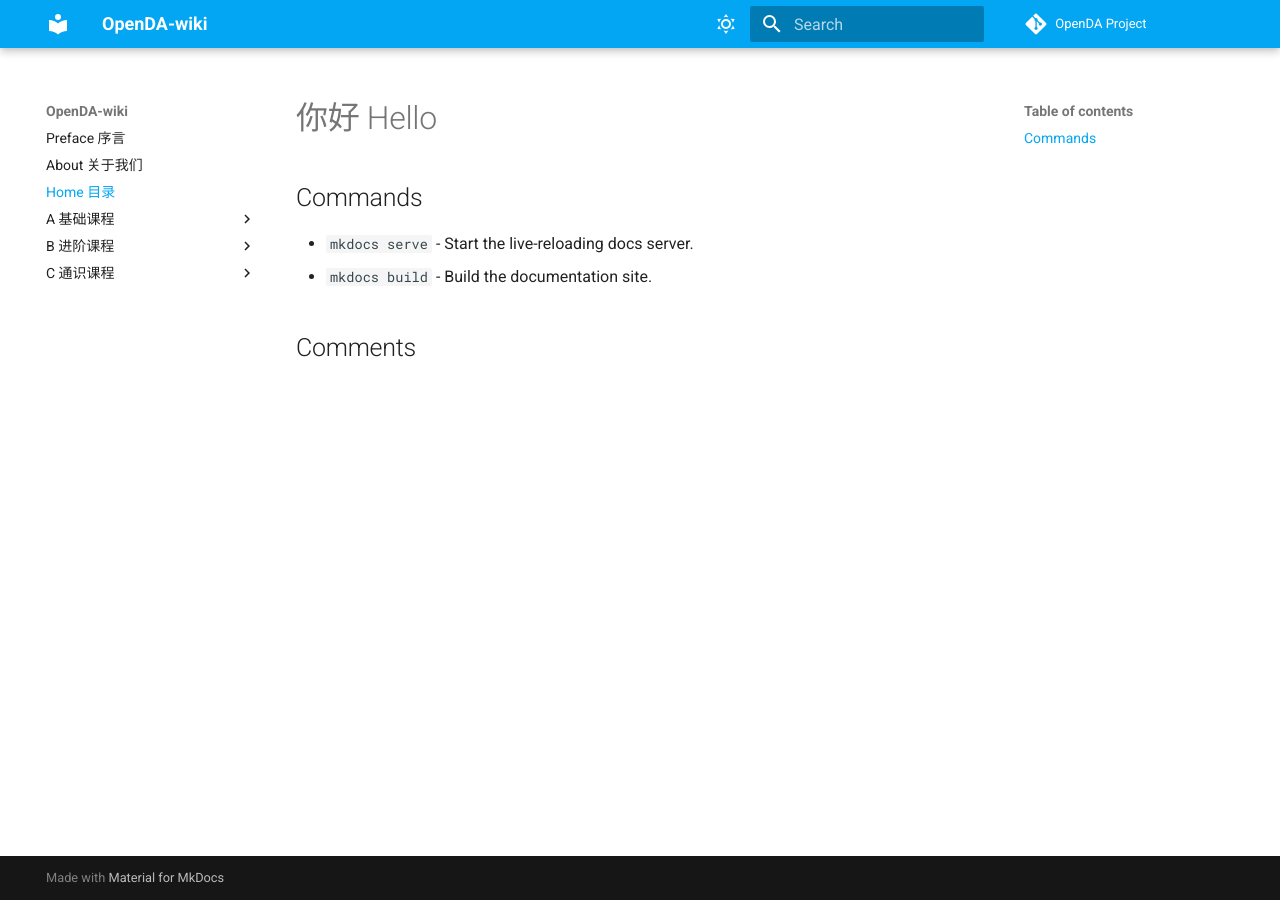
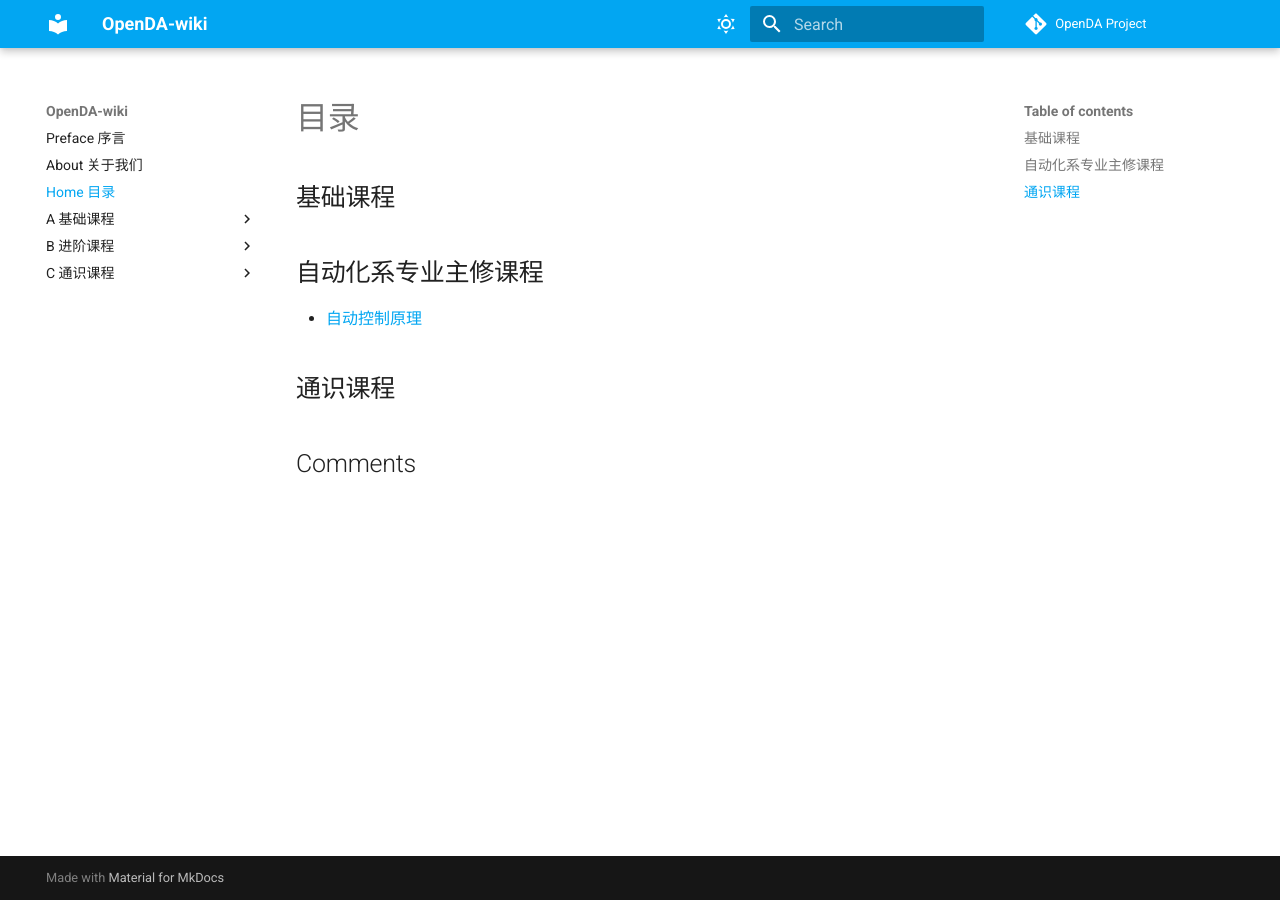
Before and after one commit to Open-DA/OpenDA-Wiki, an MkDocs documentation site: the page built from docs/index.md, in a window 1280 px wide. Built offline with MkDocs 1.6.1 and Material for MkDocs 9.7.7, drawn with Linux system fonts in a browser that asks for light colours; comment, search, counter and statistics services are not loaded.

Commit message:
2024-08-08 15:29:28

```diff
--- a/docs/index.md
+++ b/docs/index.md
@@ -2,10 +2,12 @@
 comments: true
 ---
 
-# 你好 Hello
+# 目录
 
-## Commands
+## 基础课程
+
+## 自动化系专业主修课程
+- [自动控制原理](https://open-da.github.io/OpenDA-Wiki/B_control_theory1/)
 
 
-* `mkdocs serve` - Start the live-reloading docs server.
-* `mkdocs build` - Build the documentation site.
+## 通识课程
```
